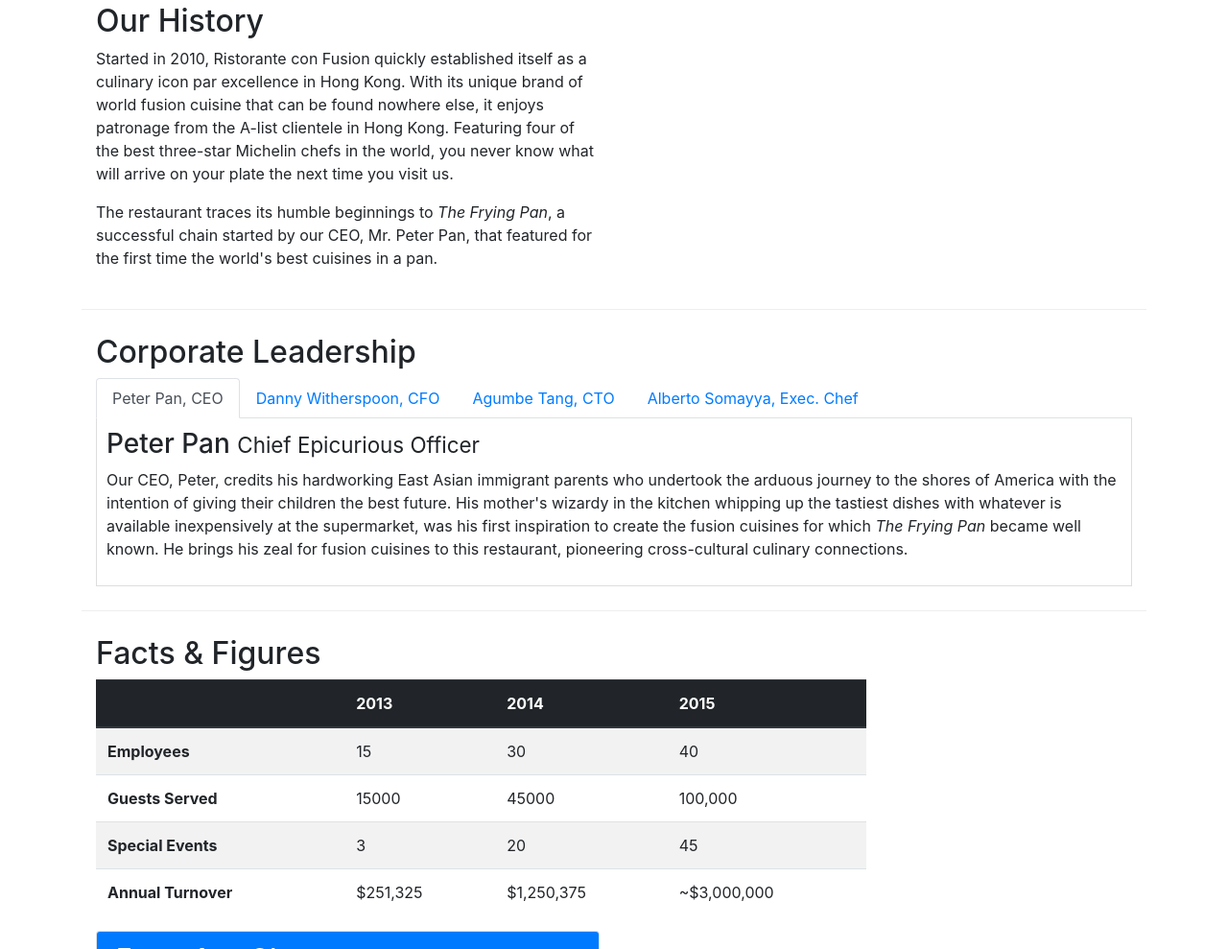
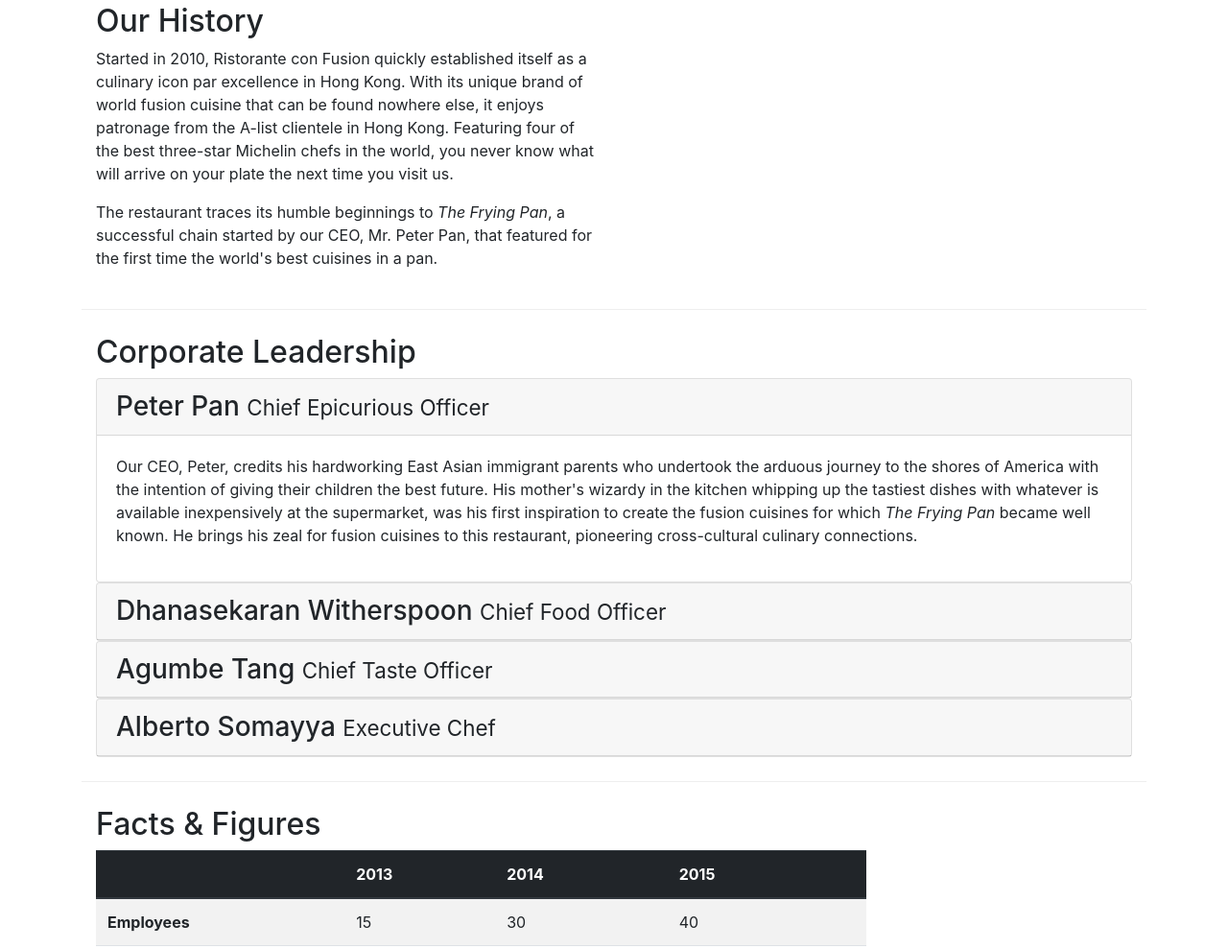
Before and after one commit to NaomiChoy03/conFusion, a website: page aboutus.html in a window 1280 px wide. Shown: the part 487-1476 px from the top of the page at 96% size. Drawn offline with nearby package versions, Linux system fonts and the light colour scheme.

Commit message:
Accordion

```diff
--- a/aboutus.html
+++ b/aboutus.html
@@ -79,6 +79,7 @@
         <div  class="row row-content">
             <div class="col-12">
                 <h2>Corporate Leadership</h2>
+                <!--
                 <ul class="nav nav-tabs">
                     <li class="nav-item">
                         <a class="nav-link active" href="#peter" role="tab" data-toggle="tab">Peter Pan, CEO</a>
@@ -93,22 +94,55 @@
                         <a class="nav-link" href="#alberto" role="tab" data-toggle="tab">Alberto Somayya, Exec. Chef</a>
                     </li>
                 </ul>
-                <div class="tab-content">
-                    <div role="tabpanel" class="tab-pane fade show active" id="peter">
-                        <h3>Peter Pan <small>Chief Epicurious Officer</small></h3>
-                        <p class="d-none d-sm-block">Our CEO, Peter, credits his hardworking East Asian immigrant parents who undertook the arduous journey to the shores of America with the intention of giving their children the best future. His mother's wizardy in the kitchen whipping up the tastiest dishes with whatever is available inexpensively at the supermarket, was his first inspiration to create the fusion cuisines for which <em>The Frying Pan</em> became well known. He brings his zeal for fusion cuisines to this restaurant, pioneering cross-cultural culinary connections.</p>
+                -->
+                <div class="accordion">
+                    <div class="card">
+                        <div class="card-header" role="tab" id="peterhead">
+                            <h3 class="mb-0">
+                                <a data-toggle="collapse" data-target="#peter">Peter Pan <small>Chief Epicurious Officer</small></a>
+                            </h3>
+                        </div>
+                        <div class="collapse show" id="peter" dataparent="#accordion">
+                            <div class="card-body">
+                                <p class="d-none d-sm-block">Our CEO, Peter, credits his hardworking East Asian immigrant parents who undertook the arduous journey to the shores of America with the intention of giving their children the best future. His mother's wizardy in the kitchen whipping up the tastiest dishes with whatever is available inexpensively at the supermarket, was his first inspiration to create the fusion cuisines for which <em>The Frying Pan</em> became well known. He brings his zeal for fusion cuisines to this restaurant, pioneering cross-cultural culinary connections.</p>
+                            </div>
+                        </div>
                     </div>
-                    <div role="tabpanel" class="tab-pane fade" id="danny">
-                        <h3>Dhanasekaran Witherspoon <small>Chief Food Officer</small></h3>
-                        <p class="d-none d-sm-block">Our CFO, Danny, as he is affectionately referred to by his colleagues, comes from a long established family tradition in farming and produce. His experiences growing up on a farm in the Australian outback gave him great appreciation for varieties of food sources. As he puts it in his own words, <em>Everything that runs, wins, and everything that stays, pays!</em></p>
+                    <div class="card">
+                        <div class="card-header" role="tab" id="dannyhead">
+                            <h3 class="mb-0">
+                                <a class="collapsed" data-toggle="collapse" data-target="#danny">Dhanasekaran Witherspoon <small>Chief Food Officer</small></a>
+                            </h3>
+                        </div>
+                        <div class="collapse" id="danny" dataparent="#accordion">
+                            <div class="card-body">
+                                <p class="d-none d-sm-block">Our CFO, Danny, as he is affectionately referred to by his colleagues, comes from a long established family tradition in farming and produce. His experiences growing up on a farm in the Australian outback gave him great appreciation for varieties of food sources. As he puts it in his own words, <em>Everything that runs, wins, and everything that stays, pays!</em></p>
+                            </div>
+                        </div>
                     </div>
-                    <div role="tabpanel" class="tab-pane fade" id="agumbe">
-                        <h3>Agumbe Tang <small>Chief Taste Officer</small></h3>
-                        <p class="d-none d-sm-block">Blessed with the most discerning gustatory sense, Agumbe, our CTO, personally ensures that every dish that we serve meets his exacting tastes. Our chefs dread the tongue lashing that ensues if their dish does not meet his exacting standards. He lives by his motto, <em>You click only if you survive my lick.</em></p>
+                    <div class="card">
+                        <div class="card-header" role="tab" id="agumbehead">
+                            <h3 class="mb-0">
+                                <a class="collapsed" data-toggle="collapse" data-target="#agumbe">Agumbe Tang <small>Chief Taste Officer</small></a>
+                            </h3>
+                        </div>
+                        <div class="collapse" id="agumbe" dataparent="#accordion">
+                            <div class="card-body">
+                                <p class="d-none d-sm-block">Blessed with the most discerning gustatory sense, Agumbe, our CTO, personally ensures that every dish that we serve meets his exacting tastes. Our chefs dread the tongue lashing that ensues if their dish does not meet his exacting standards. He lives by his motto, <em>You click only if you survive my lick.</em></p>
+                            </div>
+                        </div>
                     </div>
-                    <div role="tabpanel" class="tab-pane fade" id="alberto">
-                        <h3>Alberto Somayya <small>Executive Chef</small></h3>
-                        <p class="d-none d-sm-block">Award winning three-star Michelin chef with wide International experience having worked closely with whos-who in the culinary world, he specializes in creating mouthwatering Indo-Italian fusion experiences. He says, <em>Put together the cuisines from the two craziest cultures, and you get a winning hit! Amma Mia!</em></p>
+                    <div class="card">
+                        <div class="card-header" role="tab" id="albertohead">
+                            <h3 class="mb-0">
+                                <a class="collapsed" data-toggle="collapse" data-target="#alberto">Alberto Somayya <small>Executive Chef</small></a>
+                            </h3>
+                        </div>
+                        <div class="collapse" id="alberto" dataparent="#accordion">
+                            <div class="card-body">
+                                <p class="d-none d-sm-block">Award winning three-star Michelin chef with wide International experience having worked closely with whos-who in the culinary world, he specializes in creating mouthwatering Indo-Italian fusion experiences. He says, <em>Put together the cuisines from the two craziest cultures, and you get a winning hit! Amma Mia!</em></em></p>
+                            </div>
+                        </div>
                     </div>
                 </div>
             </div>
```
